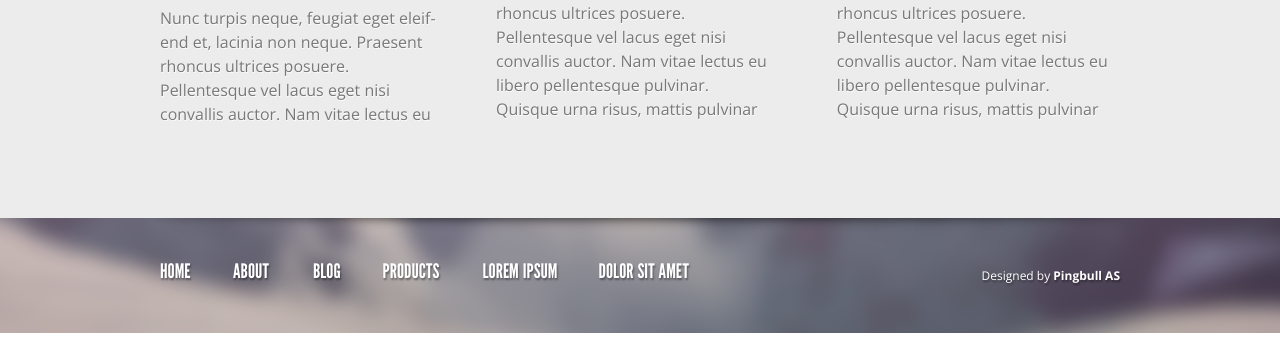
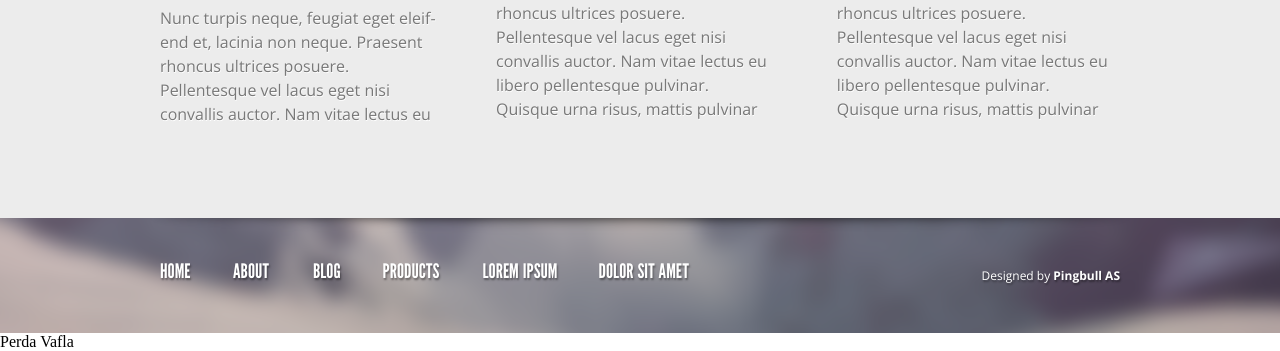
Before and after one commit to Anarhi916/homework-8, a plain HTML site: page index.html in a window 1280 px wide. Shown: the part 1976-2327 px from the top of the page. Drawn offline with nearby package versions, Linux system fonts and the light colour scheme; files whose address does not match are found by name.

Commit message:
add last div

```diff
--- a/index.html
+++ b/index.html
@@ -157,5 +157,6 @@
 		</div>
 	</div>
 </footer>
+<div>Perda Vafla</div>
 </body>
 </html>
```
